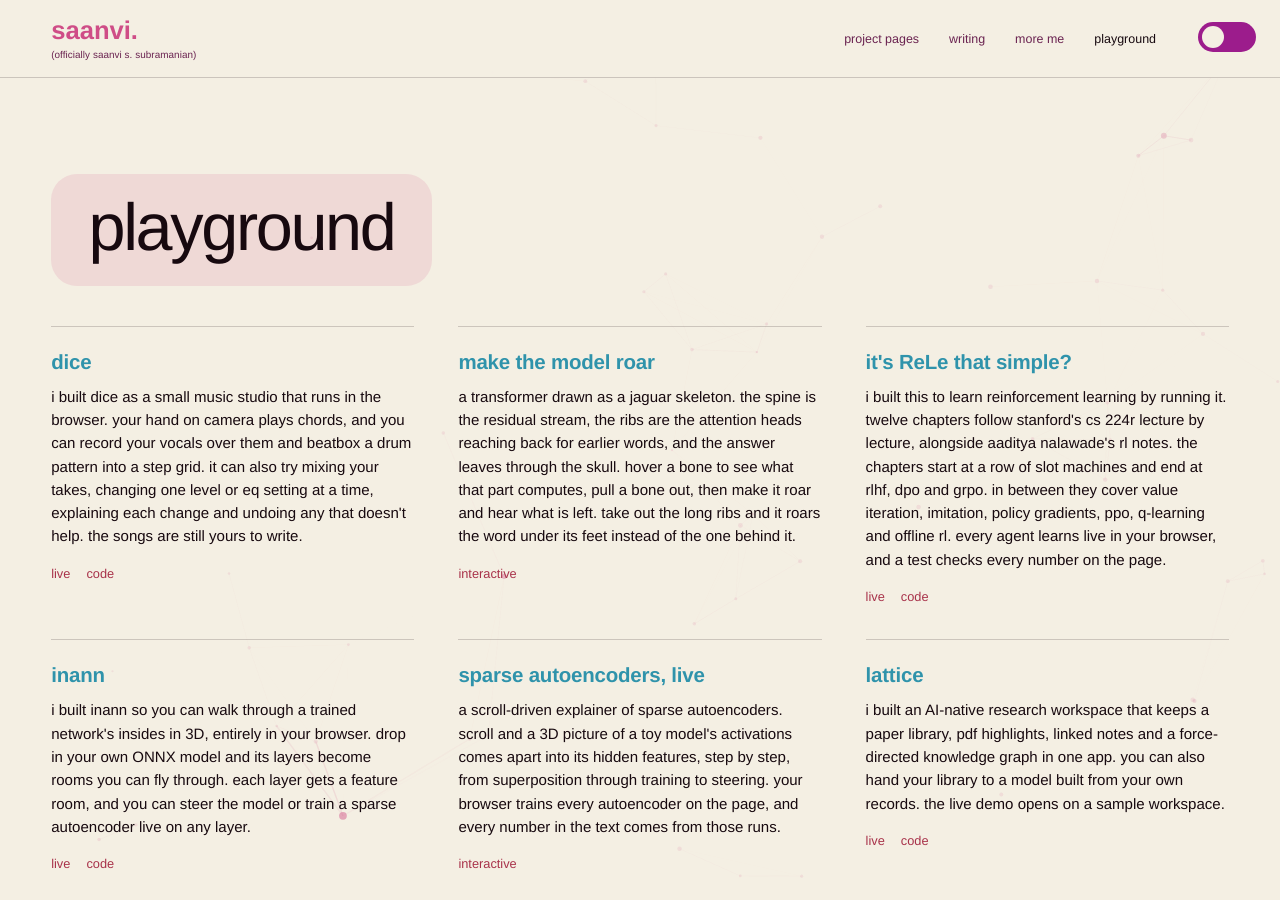
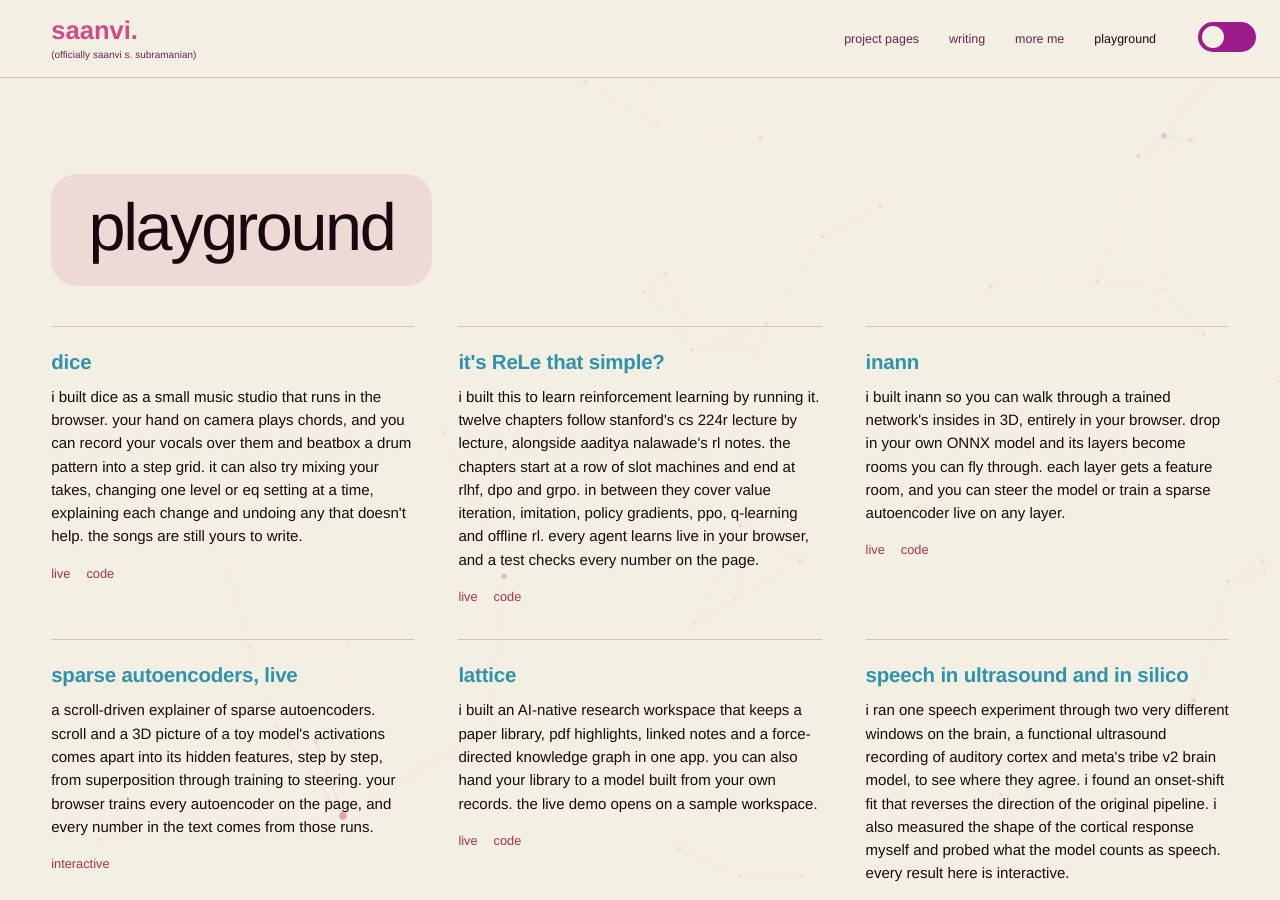
Before and after one commit to saanviiyer/saanviiyer.github.io, a Jekyll site: the page built from pages/playground.html, in a window 1280 px wide and 900 px high. Built offline with Jekyll 4.4.1, drawn with Linux system fonts in a browser that asks for light colours; some web fonts are replaced.

Commit message:
Hold the jaguar card back from the playground too

```diff
--- a/pages/playground.html
+++ b/pages/playground.html
@@ -24,12 +24,6 @@
       <h3 class="play-title"><a href="https://saanviiyer.github.io/dice/" target="_blank" rel="noopener">dice</a></h3>
       <p class="play-line">i built dice as a small music studio that runs in the browser. your hand on camera plays chords, and you can record your vocals over them and beatbox a drum pattern into a step grid. it can also try mixing your takes, changing one level or eq setting at a time, explaining each change and undoing any that doesn't help. the songs are still yours to write.</p>
       <p class="play-links"><a href="https://saanviiyer.github.io/dice/" target="_blank" rel="noopener">live</a><a href="https://github.com/saanviiyer/dice" target="_blank" rel="noopener">code</a></p>
-    </div>
-
-    <div class="play-item">
-      <h3 class="play-title"><a href="{{ '/playground/anatomy/' | relative_url }}">make the model roar</a></h3>
-      <p class="play-line">a transformer drawn as a jaguar skeleton. the spine is the residual stream, the ribs are the attention heads reaching back for earlier words, and the answer leaves through the skull. hover a bone to see what that part computes, pull a bone out, then make it roar and hear what is left. take out the long ribs and it roars the word under its feet instead of the one behind it.</p>
-      <p class="play-links"><a href="{{ '/playground/anatomy/' | relative_url }}">interactive</a></p>
     </div>
 
     <div class="play-item">
```
